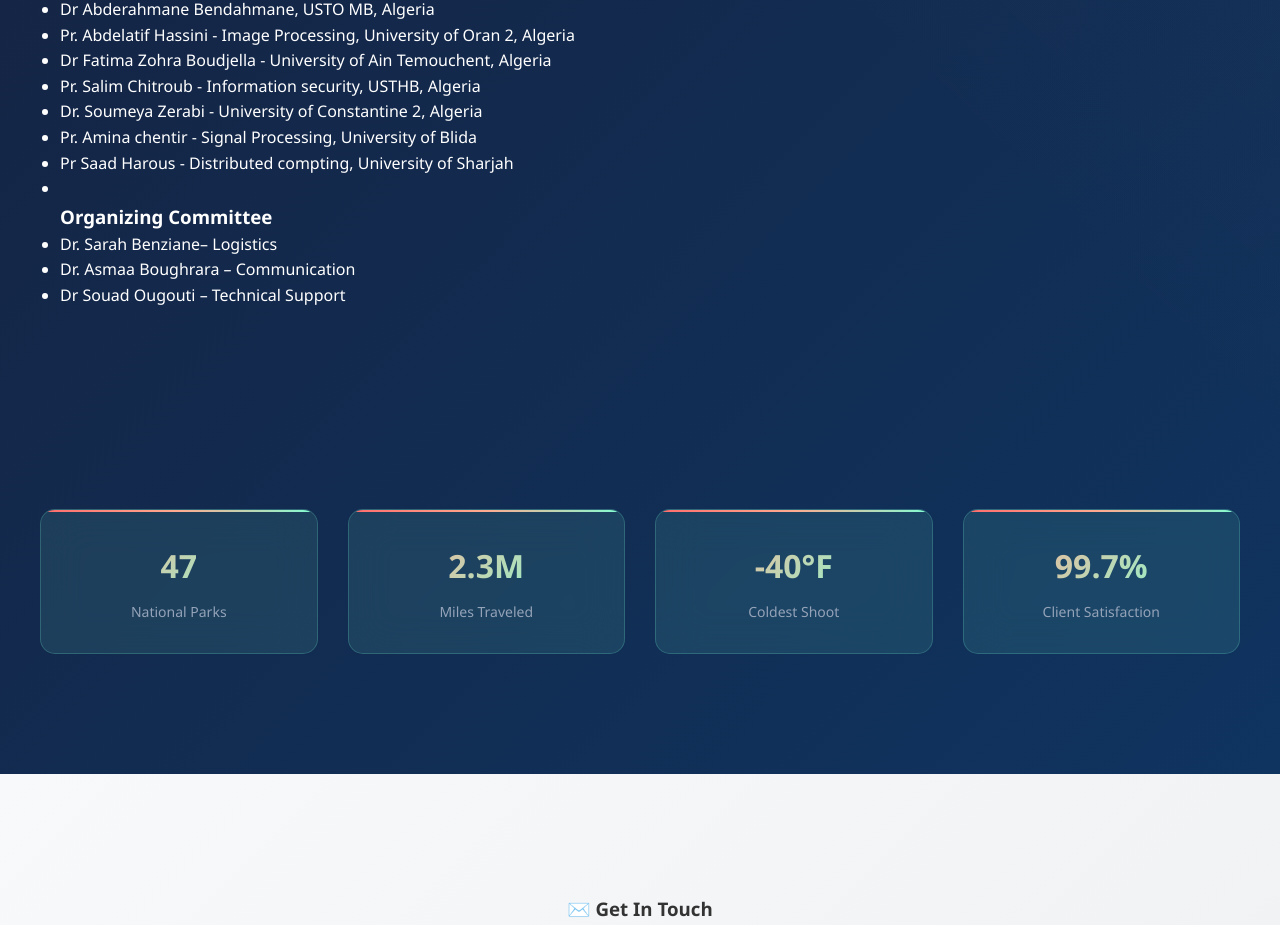
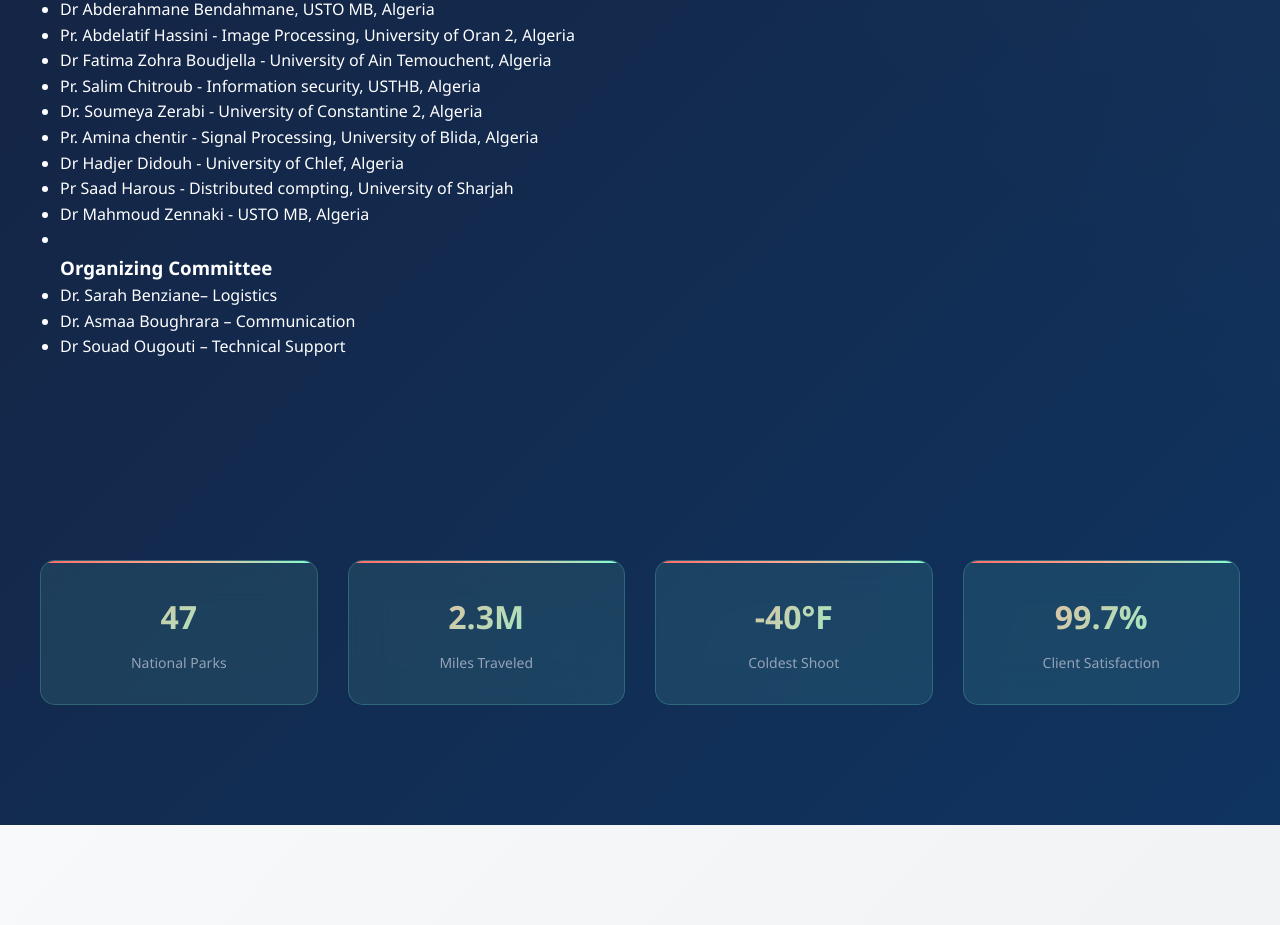
Before and after one commit to Sarahbenziane1/IDEAS2027, a plain HTML site: page index.html in a window 1280 px wide. Shown: the part 6334-7259 px from the top of the page. Drawn offline with Linux system fonts and the light colour scheme.

Commit message:
Add files via upload

```diff
--- a/index.html
+++ b/index.html
@@ -439,8 +439,10 @@ Researchers present applications ranging from healthcare and energy to cybersecu
 		<li>Dr Fatima Zohra Boudjella - University of Ain Temouchent, Algeria</li>
 		<li>Pr. Salim Chitroub - Information security, USTHB, Algeria</li>
 		<li>Dr. Soumeya Zerabi - University of Constantine 2, Algeria</li>
-		<li>Pr. Amina chentir - Signal Processing, University of Blida</li>
+		<li>Pr. Amina chentir - Signal Processing, University of Blida, Algeria</li>
+		<li>Dr Hadjer Didouh - University of Chlef, Algeria</li>
 		<li>Pr Saad Harous - Distributed compting, University of Sharjah</li>
+		<li>Dr Mahmoud Zennaki - USTO MB, Algeria</li>
 		<li></li>
     </ul>
   </div>
```
